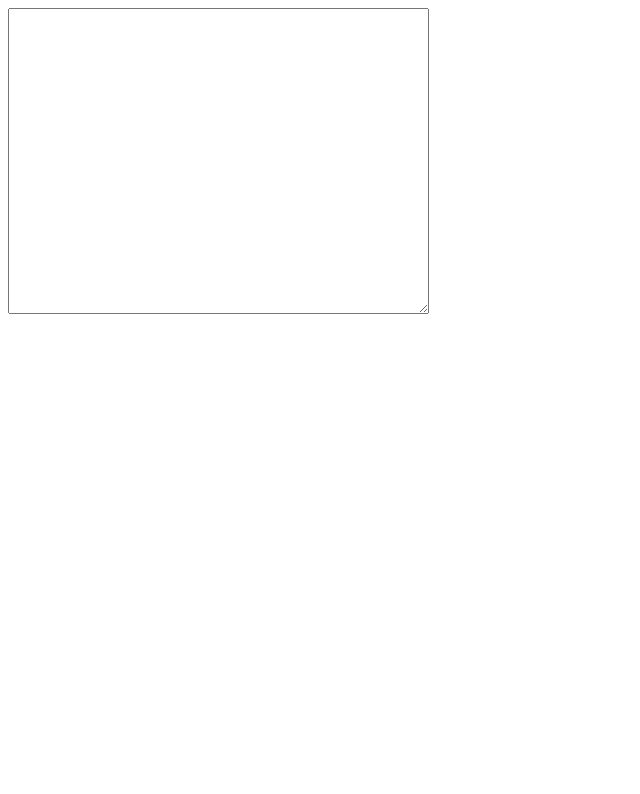
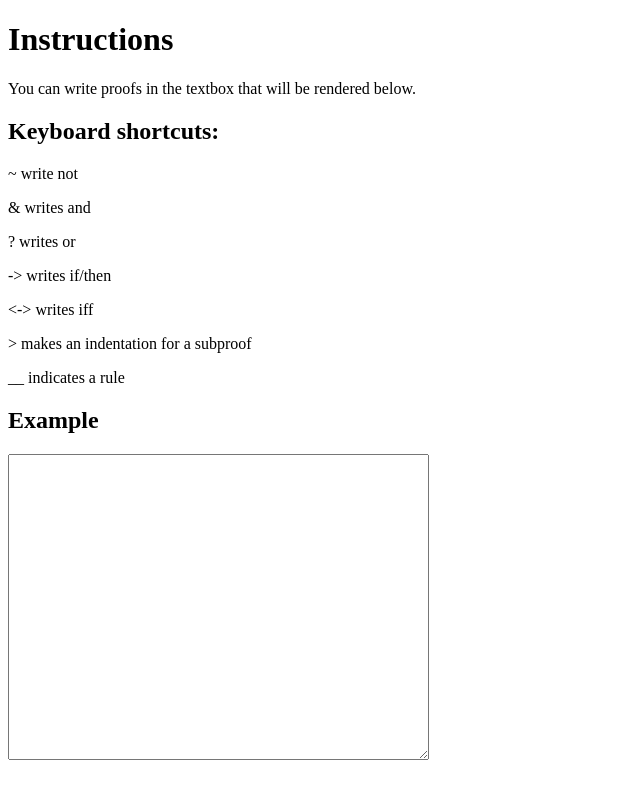
Before and after one commit to karimnader5/proof-editor, a React app: page / in a window 1280 px wide. Shown: the top 794 px of the page, without its empty margins (0-640 px from the left). Built offline with nearby package versions, Linux system fonts and the light colour scheme.

Commit message:
second working copy

```diff
--- a/src/App.js
+++ b/src/App.js
@@ -1,6 +1,7 @@
 import React from 'react';
 import Input from './Input.js';
 import Output from './Output.js';
+import Instructions from './Instructions.js';
 import { useState } from 'react';
 
 export default function App() {
@@ -10,6 +11,7 @@ export default function App() {
     }
     return (
         <div id='main'>
+            <Instructions />
             <Input input={input} handleChange={handleChange} />
             <Output input={input} />
         </div>
--- /dev/null
+++ b/src/Instructions.js
@@ -0,0 +1,23 @@
+import React from 'react';
+
+const Instructions = () => {
+    return (
+        <div id='instructions'>
+            <h1>Instructions</h1>
+            <p>
+                You can write proofs in the textbox that will be rendered below.
+            </p>
+            <h2>Keyboard shortcuts:</h2>
+            <p>~ write not</p>
+            <p>& writes and</p>
+            <p>? writes or</p>
+            <p>-&#62; writes if/then</p>
+            <p>&#60;-&#62; writes iff</p>
+            <p>&#62; makes an indentation for a subproof</p>
+            <p>__ indicates a rule</p>
+            <h2>Example</h2>
+        </div>
+    );
+};
+
+export default Instructions;
--- a/src/Output.js
+++ b/src/Output.js
@@ -1,5 +1,5 @@
 import React from 'react';
-import './css/proof.css';
+import './css/test.scss';
 
 const Output = ({ input }) => {
     const newInput = input
@@ -21,36 +21,45 @@ const Output = ({ input }) => {
             }
             for (let j = i; j > 0; j--) {
                 if (j === i) {
-                    myReturn = <div className='sub'>{line}</div>;
+                    myReturn = <p className='sub'>{line}</p>;
                 } else if (j > 0) {
                     myReturn = <div className='sub'>{myReturn}</div>;
                 }
             }
             return (
-                <p key={index} className='proof statement'>
+                <div key={index} className='proof statement'>
                     {myReturn}
-                </p>
+                </div>
             );
         } else {
             return (
-                <p key={index} className='proof statement'>
-                    {line}
-                </p>
+                <div key={index} className='proof statement'>
+                    <p className='proof main'>{line}</p>
+                </div>
             );
         }
     };
 
-    const createStructure = (line, index) => {
-        console.log(line);
-        /* let citation = line.match(/__(.*)/); */
-        return <div className={`proof line line-${index + 1}`}>{line}</div>;
+    const createStructure = (jsx, line, index) => {
+        let citation = line.match(/__(.*)/);
+        console.log(citation);
+        return (
+            <div key={index} className={`proof line line-${index + 1}`}>
+                {jsx}
+                <div className='rule'>{citation ? citation[1] : ''}</div>
+            </div>
+        );
     };
 
     return (
         <div id='output'>
             {test
                 ? test.map((line, index) =>
-                      createStructure(createSubproof(line, index), index)
+                      createStructure(
+                          createSubproof(line.replace(/__(.*)/, ''), index),
+                          line,
+                          index
+                      )
                   )
                 : ''}
             {currentLine ? currentLine : ''}
--- /dev/null
+++ b/src/css/test.scss
@@ -0,0 +1,29 @@
+#output {
+    margin-top: 30px;
+}
+
+.proof {
+    padding: 0px;
+    margin: 0px;
+}
+
+.sub {
+    display: inline-block;
+    margin: 0px;
+    padding-left: 20px;
+    border-left: solid 1px black;
+}
+
+.line {
+    display: flex;
+    justify-content: space-between;
+    width: 50%;
+}
+
+.statement {
+    display: inline;
+}
+
+.rule {
+    align-self: flex-end;
+}
```
